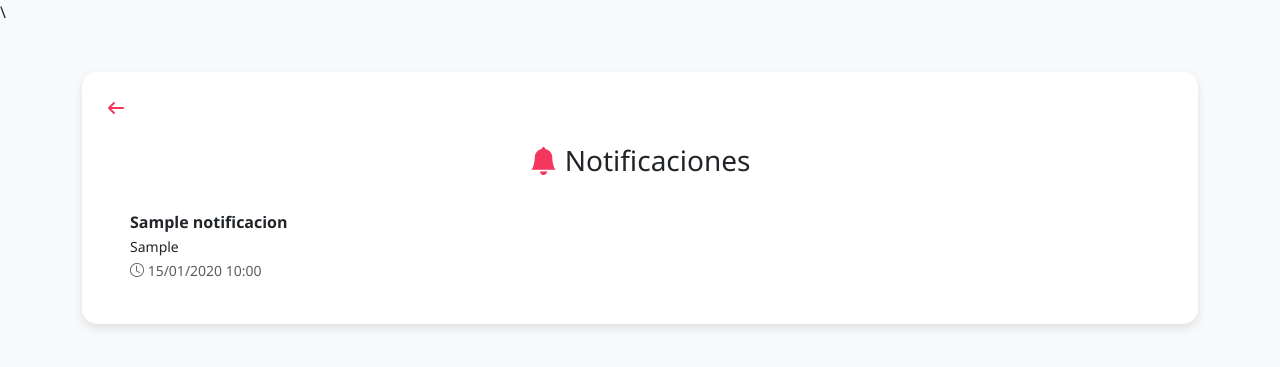
After one commit to al-mr1234/fantasiaintima, a Django app: page /notificaciones/ in a window 1280 px wide. The commit adds this page. Shown: the top 367 px of the page. Run offline with Django 5.2, Linux system fonts and the light colour scheme; tables that the repository leaves empty hold one stand-in row (values such as "Sample post"); some libraries are stand-ins or nearby versions.

Commit message:
se implemento sistema de notificaciones de productos agotados

```diff
--- a/sexshop/appsexshop/models.py
+++ b/sexshop/appsexshop/models.py
@@ -4,6 +4,7 @@ import random
 from datetime import datetime, timedelta
 import string
 from django.utils import timezone
+from django.contrib.auth.models import User
 
 class categoria(models.Model):
     IdCategoria = models.AutoField(primary_key=True)
@@ -130,3 +131,16 @@ class carritocompras(models.Model):
     def save(self):
         self.precio_total = self.cantidad * self.precio
         return super().save()
+
+class Notificacion(models.Model):
+    titulo = models.CharField(max_length=255)
+    mensaje = models.TextField()
+    leida = models.BooleanField(default=False)
+    fecha = models.DateTimeField(auto_now_add=True)
+    administrador = models.ForeignKey('usuario', on_delete=models.CASCADE, db_column='IdUsuario')
+
+    class Meta:
+        db_table = 'notificacion'
+
+    def __str__(self):
+        return f"{self.titulo} ({'Leída' if self.leida else 'No leída'})"
--- /dev/null
+++ b/sexshop/appsexshop/templates/notificaciones.html
@@ -0,0 +1,71 @@
+<!DOCTYPE html>
+<html lang="es">
+<head>
+  <meta charset="UTF-8">
+  <meta name="viewport" content="width=device-width, initial-scale=1.0">
+  <title>Notificaciones</title>
+  <!-- Bootstrap 5 -->
+  <link href="https://cdn.jsdelivr.net/npm/bootstrap@5.3.2/dist/css/bootstrap.min.css" rel="stylesheet">
+  <!-- Iconos de Bootstrap -->
+  <link href="https://cdn.jsdelivr.net/npm/bootstrap-icons/font/bootstrap-icons.css" rel="stylesheet">\
+  <link rel="stylesheet" href="https://cdnjs.cloudflare.com/ajax/libs/font-awesome/7.0.1/css/all.min.css">
+  <style>
+    body {
+      background: #f8f9fa;
+      font-family: "Segoe UI", Tahoma, Geneva, Verdana, sans-serif;
+    }
+    .card {
+      border: none;
+      border-radius: 15px;
+      box-shadow: 0px 4px 10px rgba(0,0,0,0.1);
+    }
+    .list-group-item {
+      border: none;
+      border-radius: 10px;
+      margin-bottom: 10px;
+      transition: 0.2s;
+    }
+    .list-group-item:hover {
+      transform: scale(1.01);
+      background: #f1f5f9;
+    }
+    .list-group-item-warning {
+      background: #fff3cd;
+    }
+    .badge {
+      font-size: 0.8rem;
+      padding: 0.5em 0.7em;
+    }
+  </style>
+</head>
+<body>
+
+<div class="container mt-5">
+  <div class="card p-4">
+    <a href="{% url 'productosCarrito' %}" style="color: #f5365c;"> <i class="fa-solid fa-arrow-left"></i> </a>
+
+    <br>
+    <h3 class="mb-4"> <center> <i class="bi bi-bell-fill" style="color: #f5365c;"></i> Notificaciones</center> </h3>
+    <ul class="list-group">
+      {% for n in notificaciones %}
+        <li class="list-group-item d-flex justify-content-between align-items-start {% if not n.leida %}list-group-item-warning{% endif %}">
+          <div class="ms-2 me-auto">
+            <div class="fw-bold">{{ n.titulo }}</div>
+            <small>{{ n.mensaje }}</small><br>
+            <small class="text-muted"><i class="bi bi-clock"></i> {{ n.fecha|date:"d/m/Y H:i" }}</small>
+          </div>
+          {% if not n.leida %}
+            <span class="badge bg-danger rounded-pill">Nueva</span>
+          {% endif %}
+        </li>
+      {% empty %}
+        <li class="list-group-item text-center text-muted">
+          <i class="bi bi-inbox"></i> No tienes notificaciones
+        </li>
+      {% endfor %}
+    </ul>
+  </div>
+</div>
+
+</body>
+</html>
--- a/sexshop/appsexshop/urls.py
+++ b/sexshop/appsexshop/urls.py
@@ -25,7 +25,7 @@ from appsexshop.views import (
     login, registro, solicitar_recuperacion, pedido, verificar_codigo, 	nueva_contrasena,
     insertarsubcategoria, listadosubcategorias, borrarsubcategoria, actualizarsubcategoria,editarusuario,
     borrarusuario, insertarusuario, carrito, lencerias, productosCarrito, insertardomiciliario, editardomiciliario, borrardomiciliario,
-    insertarproducto, editarproducto, borrarproducto, vibradores, disfraces, dildos, logout, eliminar_foto_perfil, eliminar_cuenta, guardar_calificacion, devoluciones, actualizar_stock, agregar_al_carrito
+    insertarproducto, editarproducto, borrarproducto, vibradores, disfraces, dildos, logout, eliminar_foto_perfil, eliminar_cuenta, guardar_calificacion, devoluciones, actualizar_stock, agregar_al_carrito, lista_notificaciones
 )
 
 urlpatterns = [
@@ -72,7 +72,9 @@ urlpatterns = [
     path('guardar-calificacion/', guardar_calificacion, name='guardar_calificacion'),
      path('actualizar_stock/', actualizar_stock, name='actualizar_stock'),
      path('agregar-al-carrito/<int:producto_id>/', agregar_al_carrito, name="agregar_al_carrito"),
+     path('notificaciones/', lista_notificaciones, name='lista_notificaciones'),
 ]
+
 
 
 
--- a/sexshop/appsexshop/views.py
+++ b/sexshop/appsexshop/views.py
@@ -26,6 +26,9 @@ from datetime import datetime, timedelta
 from django.core.validators import validate_email
 from django.core.exceptions import ValidationError
 from django.contrib.auth.hashers import check_password
+from .models import Notificacion
+from django.contrib.auth.decorators import login_required
+from django.contrib.auth.models import User
 
 
 def LadingPage(request):
@@ -942,6 +945,12 @@ from django.shortcuts import redirect, render
 from django.views.decorators.csrf import csrf_exempt
 import json
 
+
+def lista_notificaciones(request):
+    notificaciones = Notificacion.objects.all().order_by('-fecha')
+
+    return render(request, 'notificaciones.html', {'notificaciones': notificaciones})
+
 @csrf_exempt
 def actualizar_stock(request):
     if request.method == 'POST':
@@ -958,8 +967,18 @@ def actualizar_stock(request):
             prod.Cantidad -= cantidad
             prod.save()
 
-            # Si quieres redirigir a la página de productos
-            return redirect('productosCarrito')  # Usa el nombre de la URL de tu vista de productos
+            # 🔹 Crear notificación si el stock llega a 0
+            if prod.Cantidad == 0:
+                # Buscar el primer admin disponible (rol=1)
+                admin = usuario.objects.filter(idRol__IdRol=1).first()
+                if admin:
+                    Notificacion.objects.create(
+                        administrador=admin,
+                        titulo="Producto agotado",
+                        mensaje=f"El producto '{prod.Nombre}' se ha agotado."
+                    )
+
+            return JsonResponse({'success': True, 'nuevo_stock': prod.Cantidad})
 
         except producto.DoesNotExist:
             return JsonResponse({'success': False, 'mensaje': 'Producto no encontrado'}, status=404)
```
Also changed, not shown: sexshop/appsexshop/templates/carrito/productos.html (+14 -5 lines).
